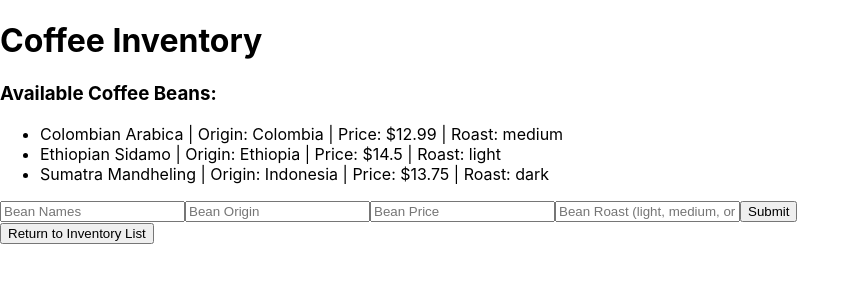
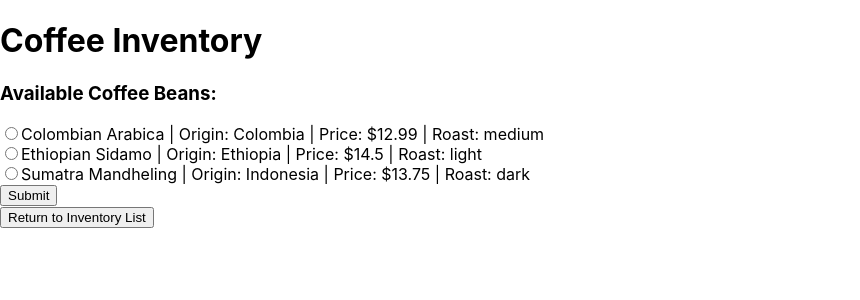
Before and after one commit to amandaguan-ag/coffee-inventory, a React (Create React App) app: page / in a window 1280 px wide. Both pictures are taken after a click on the button "Add Inventory". Shown: the top 300 px of the page, without its empty margins (0-860 px from the left). Built offline with nearby package versions, Linux system fonts and the light colour scheme.

Commit message:
change to radio button

```diff
--- a/src/components/NewInventoryForm.js
+++ b/src/components/NewInventoryForm.js
@@ -1,4 +1,4 @@
-import React from "react";
+import React, { useState } from "react";
 import { v4 } from "uuid";
 import PropTypes from "prop-types";
 
@@ -25,46 +25,41 @@ function NewInventoryForm(props) {
     // Add more beans as needed
   ];
 
+  const [selectedBean, setSelectedBean] = useState(null);
+
+  function handleBeanSelection(bean) {
+    setSelectedBean(bean);
+  }
+
   function handleNewInventoryFormSubmission(event) {
     event.preventDefault();
-    // Access the values of the input fields
-    const { name, origin, price, roast } = event.target;
-
-    // Create the new inventory object, setting the remaining value to 130 by default
     const newInventory = {
       id: v4(),
-      name: name.value,
-      origin: origin.value,
-      price: parseFloat(price.value),
-      roast: roast.value,
-      remaining: 130, // Default remaining value
+      name: selectedBean.name,
+      origin: selectedBean.origin,
+      price: selectedBean.price,
+      roast: selectedBean.roast,
+      remaining: 130,
     };
-
-    // Call the onNewInventoryCreation prop with the new inventory object
     props.onNewInventoryCreation(newInventory);
   }
 
   return (
     <React.Fragment>
       <h3>Available Coffee Beans:</h3>
-      <ul>
+      <form onSubmit={handleNewInventoryFormSubmission}>
         {availableBeans.map((bean, index) => (
-          <li key={index}>
+          <div key={index}>
+            <input
+              type="radio"
+              name="bean"
+              value={index}
+              onChange={() => handleBeanSelection(bean)}
+            />
             {bean.name} | Origin: {bean.origin} | Price: ${bean.price} | Roast:{" "}
             {bean.roast}
-          </li>
+          </div>
         ))}
-      </ul>
-      <form onSubmit={handleNewInventoryFormSubmission}>
-        <input type="text" name="name" placeholder="Bean Names" required />
-        <input type="text" name="origin" placeholder="Bean Origin" required />
-        <input type="text" name="price" placeholder="Bean Price" required />
-        <input
-          type="text"
-          name="roast"
-          placeholder="Bean Roast (light, medium, or dark)"
-          required
-        />
         <button type="submit">Submit</button>
       </form>
     </React.Fragment>
```
